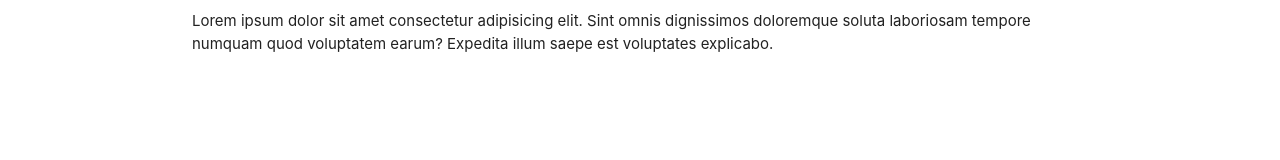
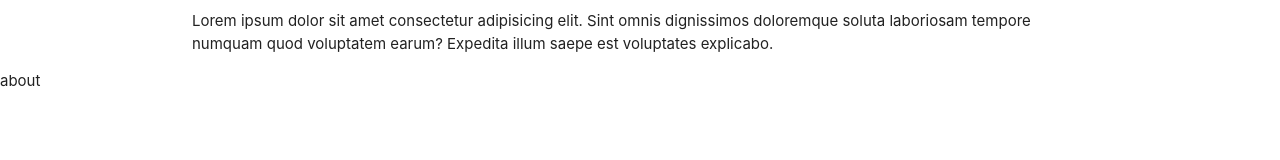
Before and after one commit to VisheshSingh/react-router, a React (Create React App) app: page /about in a window 1280 px wide. Shown: the part 129-289 px from the top of the page. Built offline with nearby package versions, Linux system fonts and the light colour scheme.

Commit message:
Route params

```diff
--- a/src/App.js
+++ b/src/App.js
@@ -4,6 +4,7 @@
 import Home from './components/Home';
 import About from './components/About';
 import Contact from './components/Contact';
+import Post from './components/Post';
 
 class App extends Component {
   render() {
@@ -14,6 +15,7 @@
           <Route exact path="/" component={Home} />
           <Route path="/about" component={About} />
           <Route path="/contact" component={Contact} />
+          <Route path="/:post_id" component={Post} />
         </div>
       </BrowserRouter>
     );
--- /dev/null
+++ b/src/components/Post.js
@@ -0,0 +1,19 @@
+import React, { Component } from 'react';
+
+class Post extends Component {
+  state = {
+    id: null
+  };
+
+  componentDidMount() {
+    const id = this.props.match.params.post_id;
+    this.setState({
+      id
+    });
+  }
+  render() {
+    return <div>{this.state.id}</div>;
+  }
+}
+
+export default Post;
```
